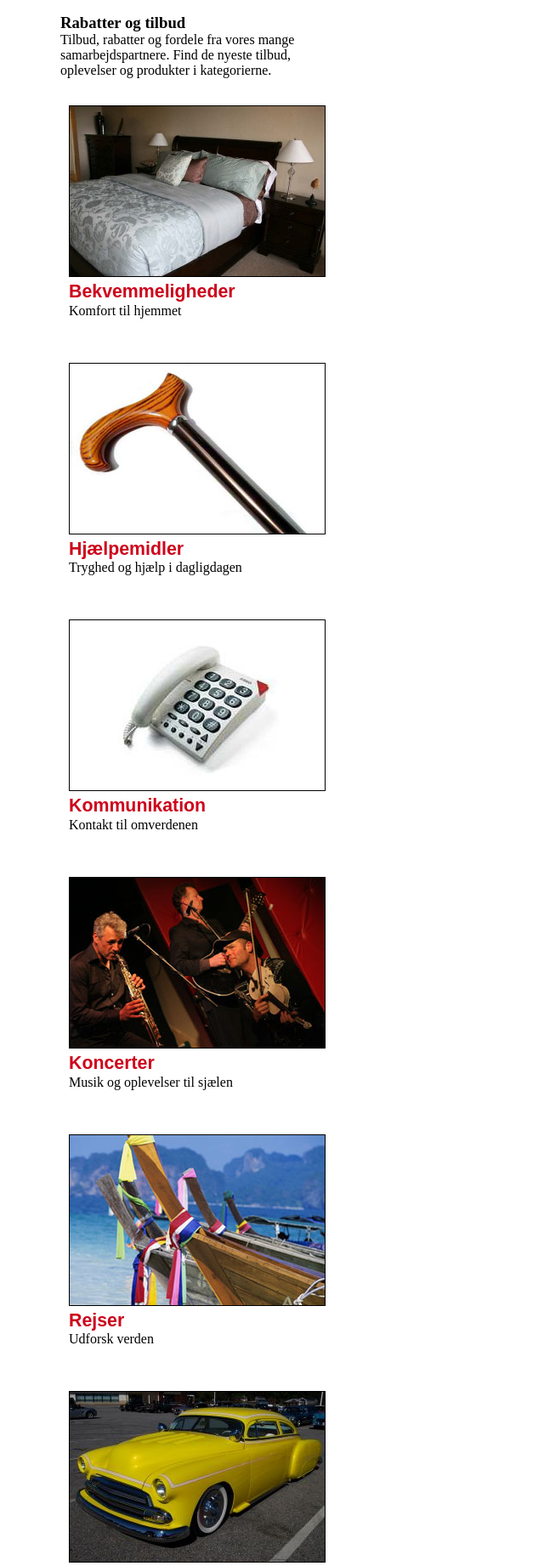
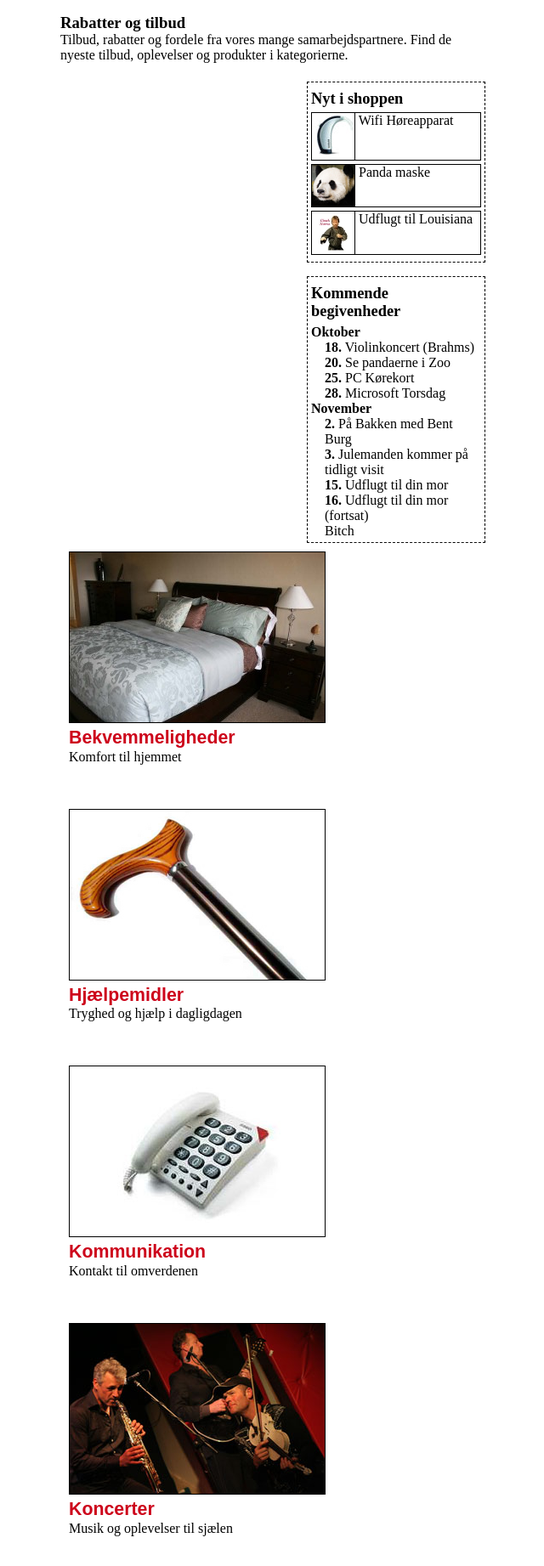
Before and after one commit to Eckankar/HCI-koldskaal, a Python web app: template koldstart/kode/templates/page/shop/index.mako in a window 1280 px wide. Shown: the part 178-2021 px from the top of the page at 85% size, without its empty margins (115-755 px from the left). Run offline with Mako, Linux system fonts and the light colour scheme; the template is opened without the code that fills it, so the values that code supplies are empty.

Commit message:
Added right menu to shop

```diff
--- a/koldstart/kode/static/css/master.css
+++ b/koldstart/kode/static/css/master.css
@@ -362,3 +362,30 @@ dt {
 dd {
     margin: 0 0 0 1em;
 }
+#shop_rightmenu {
+    width: 210px;
+    float: right;
+}
+#shop_rightmenu > div {
+    padding:4px;
+    border: 1px dashed #000;
+}
+#shop_rightmenu > div > p {
+    margin-top:5px;
+    padding-bottom:0;
+    margin-bottom:5px;
+    font-weight:bolder;
+    font-size:115%;
+}
+#shop_new_items > div {
+    border:1px solid #000;
+    margin:0 0 4px 0;
+}
+#shop_new_items > div > img
+{
+    vertical-align: top;
+    border-right:1px solid #000;
+}
+#shop_upcoming_events {
+    margin-top: 1em;
+}
--- a/koldstart/kode/templates/page/shop/index.mako
+++ b/koldstart/kode/templates/page/shop/index.mako
@@ -4,7 +4,40 @@
     <p>Tilbud, rabatter og fordele fra vores mange samarbejdspartnere. Find de nyeste tilbud, oplevelser og produkter i kategorierne.</p>
 </header>
 
-<div id="kategoriVisning">
+    <div id="shop_rightmenu">
+        <div id="shop_new_items">
+                <p>Nyt i shoppen</p>
+                <div>
+                    <img src="/static/images/shop/wireless_hearing_aid.jpg"/>
+                    Wifi Høreapparat
+                </div>
+                <div>
+                    <img src="/static/images/shop/panda_maske.jpg" />
+                    Panda maske
+                </div>
+                <div>
+                    <img src="/static/images/shop/louisiana.jpg" />
+                    Udflugt til Louisiana
+                </div>
+        </div>
+        <div id="shop_upcoming_events">
+            <p>Kommende begivenheder</p>
+            <dl>
+                <dt>Oktober</dt>
+                <dd><strong>18.</strong> Violinkoncert (Brahms)</dd>
+                <dd><strong>20.</strong> Se pandaerne i Zoo</dd>
+                <dd><strong>25.</strong> PC Kørekort</dd>
+                <dd><strong>28.</strong> Microsoft Torsdag</dd>
+                <dt>November</dt>
+                <dd><strong>2.</strong> På Bakken med Bent Burg</dd>
+                <dd><strong>3.</strong> Julemanden kommer på tidligt visit</dd>
+                <dd><strong>15.</strong> Udflugt til din mor</dd>
+                <dd><strong>16.</strong> Udflugt til din mor (fortsat)</dd>
+                <dd>Bitch</dd>
+            </dl>
+        </div>
+    </div>
+<div id="kategoriVisning" style="float:left;width:500px;">
     <div class="kategoriBox">
         <a href="javascript:alert('not implemented');" alt="Gå til bekvemmeligheder" title="Gå til bekvemmeligheder">
             <img src="/static/images/kategori_bekvemmeligheder.jpg" title="Bekvemmeligheder" alt="Bekvemmeligheder"/>
--- a/koldstart/kode/templates/widget/loginstatus.mako
+++ b/koldstart/kode/templates/widget/loginstatus.mako
@@ -1,7 +1,8 @@
 <div id="signupbox">
 %if is_logged_in:
     Du er logget ind. <a href="${url_for("user.logout")}">Klik her for at logge ud</a>
-    <hr>
+    <br/><br/><hr><br/>
+    <h3>Din Kalender</h3>
     <dl>
         <dt>25. oktober</dt><dd>PC Kørekort</dd>
         <dt>3. november</dt><dd>Julemanden kommer på tidligt visit</dd>
```
Also changed, not shown: koldstart/kode/static/images/shop/louisiana.jpg (added), koldstart/kode/static/images/shop/panda_maske.jpg (added), koldstart/kode/static/images/shop/wireless_hearing_aid.jpg (added).
